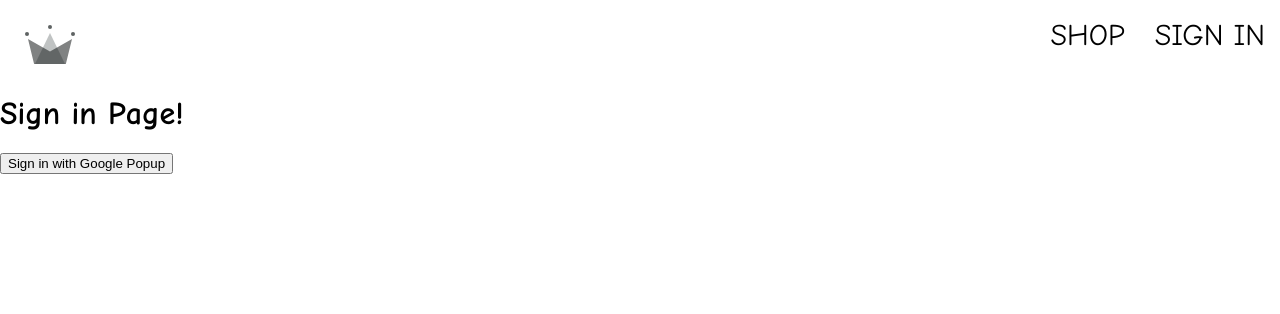
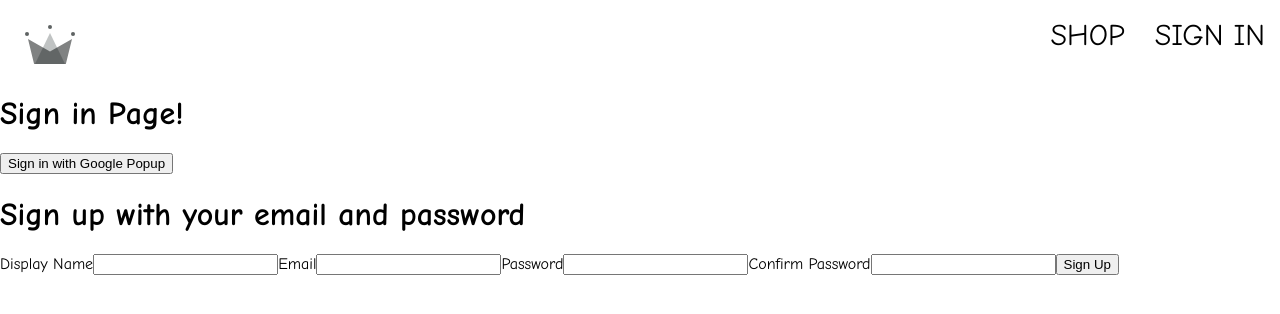
Before and after one commit to Zetrai/eCommmerce-React-Project, a React (Create React App) app in the folder royal-clothing/: page /sign-in in a window 1280 px wide. Shown: the top 314 px of the page. Built offline with nearby package versions, Linux system fonts and the light colour scheme.

Commit message:
Added sign-up form

```diff
--- /dev/null
+++ b/royal-clothing/src/components/sign-up-form/sign-up-form.component.jsx
@@ -0,0 +1,66 @@
+import { useState } from 'react';
+
+const defaultFormFields = {
+  displayName: '',
+  email: '',
+  password: '',
+  confirmPassword: '',
+};
+
+const SignUpForm = () => {
+  const [formFields, setFormFields] = useState(defaultFormFields);
+  const { displayName, email, password, confirmPassword } = formFields;
+
+  const handleChange = (event) => {
+    const { name, value } = event.target;
+
+    setFormFields({ ...formFields, [name]: value });
+  };
+
+  return (
+    <div>
+      <h1>Sign up with your email and password</h1>
+      <form onSubmit={() => {}}>
+        <label>Display Name</label>
+        <input
+          type='text'
+          onChange={handleChange}
+          name='displayName'
+          value={displayName}
+          required
+        />
+
+        <label>Email</label>
+        <input
+          type='email'
+          onChange={handleChange}
+          name='email'
+          value={email}
+          required
+        />
+
+        <label>Password</label>
+        <input
+          type='password'
+          onChange={handleChange}
+          name='password'
+          value={password}
+          required
+        />
+
+        <label>Confirm Password</label>
+        <input
+          type='password'
+          onChange={handleChange}
+          name='confirmPassword'
+          value={confirmPassword}
+          required
+        />
+
+        <button type='submit'>Sign Up</button>
+      </form>
+    </div>
+  );
+};
+
+export default SignUpForm;
--- a/royal-clothing/src/routes/sign-in/sign-in.component.jsx
+++ b/royal-clothing/src/routes/sign-in/sign-in.component.jsx
@@ -2,6 +2,7 @@
   signInWithGooglePopup,
   createUserDocumentFromAuth,
 } from '../../utils/firebase/firebase.utils';
+import SignUpForm from '../../components/sign-up-form/sign-up-form.component';
 
 const SignIn = () => {
   const logGoogleUser = async () => {
@@ -13,6 +14,7 @@
     <div>
       <h1>Sign in Page!</h1>
       <button onClick={logGoogleUser}>Sign in with Google Popup</button>
+      <SignUpForm />
     </div>
   );
 };
```
Also changed, not shown: royal-clothing/changeLog.txt.
